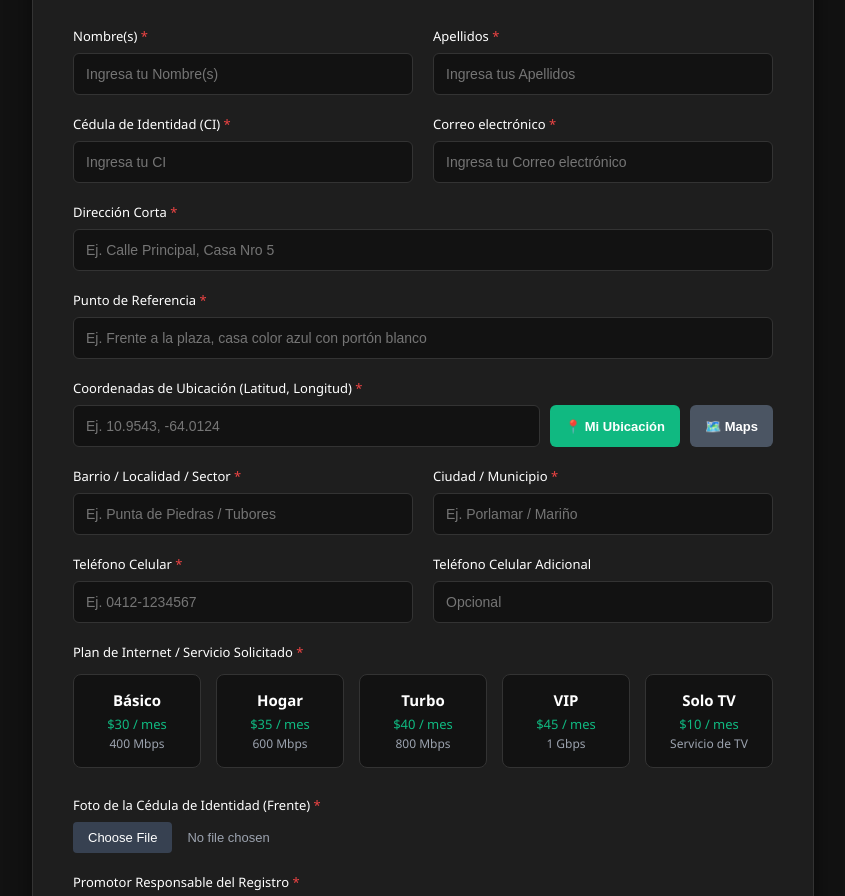
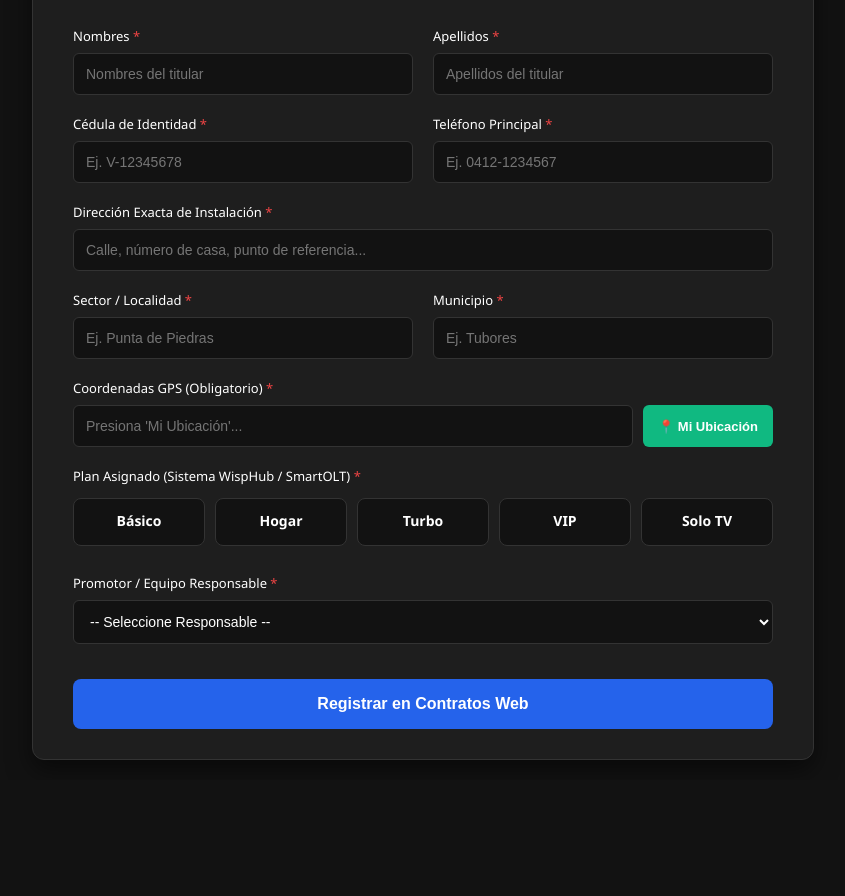
Before and after one commit to tecnicablepromotores-sys/encuesta, a plain HTML site: page index.html in a window 1280 px wide. Shown: the part 129-1025 px from the top of the page, without its empty margins (217-1062 px from the left). After the commit the page ends 909 px from the top, so only its background shows below. Drawn offline with Linux system fonts and the light colour scheme.

Commit message:
index.html

```diff
--- a/index.html
+++ b/index.html
@@ -3,9 +3,11 @@
 <head>
     <meta charset="UTF-8">
     <meta name="viewport" content="width=device-width, initial-scale=1.0">
-    <title>Solicitud de Conexión a Internet</title>
+    <title>Censo de Suscriptores | Conetcom & Tecnicable</title>
     <style>
-        /* TEMA OSCURO - REPLICA EXACTA DE LA INTERFAZ */
+        /* =========================================
+           TEMA OSCURO PROFESIONAL Y RESPONSIVO
+           ========================================= */
         :root {
             --bg-body: #121212;
             --bg-card: #1e1e1e;
@@ -50,6 +52,7 @@
             margin: 0 0 5px 0;
             font-size: 22px;
             font-weight: 600;
+            color: var(--accent-blue);
         }
 
         .form-header p {
@@ -96,17 +99,20 @@
             border-radius: 6px;
             font-size: 14px;
             transition: border-color 0.2s;
+            width: 100%;
+            box-sizing: border-box;
         }
 
         input:focus, select:focus {
             outline: none;
             border-color: var(--accent-blue);
+            box-shadow: 0 0 0 2px rgba(37, 99, 235, 0.2);
         }
 
-        /* Contenedor especial para coordenadas y botones */
+        /* Contenedor de Coordenadas GPS */
         .coord-container {
             display: grid;
-            grid-template-columns: 1fr auto auto;
+            grid-template-columns: 1fr auto;
             gap: 10px;
         }
 
@@ -122,18 +128,17 @@
             font-size: 13px;
             color: white;
             transition: 0.2s;
+            height: 100%;
         }
 
         .btn-green { background-color: var(--accent-green); }
         .btn-green:hover { background-color: var(--accent-green-hover); }
-        .btn-gray { background-color: #4b5563; }
-        .btn-gray:hover { background-color: #374151; }
 
-        /* Estilos para las tarjetas de Planes */
+        /* Selector de Planes (SmartOLT / WispHub) */
         .plans-grid {
             display: grid;
-            grid-template-columns: repeat(auto-fit, minmax(120px, 1fr));
-            gap: 15px;
+            grid-template-columns: repeat(auto-fit, minmax(110px, 1fr));
+            gap: 10px;
             margin-top: 5px;
         }
 
@@ -142,26 +147,16 @@
             background-color: var(--bg-input);
             border: 1px solid var(--border-color);
             border-radius: 8px;
-            padding: 15px;
+            padding: 12px;
             text-align: center;
             cursor: pointer;
             transition: all 0.2s;
         }
 
-        .plan-card:hover {
-            border-color: #555;
-        }
-
-        /* Ocultar el radio button real */
         .plan-card input[type="radio"] {
             position: absolute;
             opacity: 0;
             cursor: pointer;
-        }
-
-        /* Estilo cuando el radio está seleccionado */
-        .plan-card input[type="radio"]:checked + .plan-content {
-            border-color: var(--accent-green);
         }
 
         .plan-card:has(input[type="radio"]:checked) {
@@ -169,42 +164,9 @@
             background-color: rgba(37, 99, 235, 0.1);
         }
 
-        .plan-title {
-            display: block;
-            font-weight: bold;
-            font-size: 15px;
-            margin-bottom: 5px;
-        }
+        .plan-title { display: block; font-weight: bold; font-size: 14px; margin-bottom: 3px; }
 
-        .plan-price {
-            display: block;
-            color: var(--accent-green);
-            font-size: 13px;
-            margin-bottom: 2px;
-        }
-
-        .plan-desc {
-            display: block;
-            color: var(--text-muted);
-            font-size: 12px;
-        }
-
-        /* Archivo de subida */
-        input[type="file"] {
-            font-size: 13px;
-            color: var(--text-muted);
-        }
-        input[type="file"]::file-selector-button {
-            background-color: #374151;
-            color: white;
-            border: none;
-            padding: 8px 15px;
-            border-radius: 4px;
-            margin-right: 15px;
-            cursor: pointer;
-        }
-
-        /* Botón de envío */
+        /* Botón de Envío Principal */
         .btn-submit {
             width: 100%;
             background-color: var(--accent-blue);
@@ -215,19 +177,13 @@
             font-weight: bold;
             border-radius: 8px;
             cursor: pointer;
-            margin-top: 10px;
+            margin-top: 15px;
             transition: 0.2s;
         }
+        .btn-submit:hover { background-color: var(--accent-blue-hover); }
+        .btn-submit:disabled { background-color: #374151; cursor: not-allowed; }
 
-        .btn-submit:hover {
-            background-color: var(--accent-blue-hover);
-        }
-        .btn-submit:disabled {
-            background-color: #374151;
-            cursor: not-allowed;
-        }
-
-        /* Mensajes del sistema */
+        /* Alertas del Sistema */
         .alert {
             padding: 15px;
             border-radius: 6px;
@@ -239,11 +195,11 @@
         .alert-success { background-color: rgba(16, 185, 129, 0.2); color: #34d399; border: 1px solid #10b981; }
         .alert-error { background-color: rgba(239, 68, 68, 0.2); color: #f87171; border: 1px solid #ef4444; }
 
-        /* Responsividad para móviles */
         @media (max-width: 600px) {
             .grid-2-col { grid-template-columns: 1fr; }
             .coord-container { grid-template-columns: 1fr; }
             .btn-small { padding: 12px; justify-content: center; }
+            .plans-grid { grid-template-columns: 1fr 1fr; }
         }
     </style>
 </head>
@@ -251,148 +207,107 @@
 
     <div class="form-container">
         <div class="form-header">
-            <h2>Solicitud de Conexión a Internet</h2>
-            <p>Formulario de Registro y Afiliación de Clientes</p>
+            <h2>Censo de Suscriptores</h2>
+            <p>Registro Oficial de Contratos Web</p>
         </div>
 
-        <div id="msgSuccess" class="alert alert-success">¡Solicitud registrada correctamente en el sistema!</div>
-        <div id="msgError" class="alert alert-error">Error de conexión. Verifique los datos y reintente.</div>
+        <div id="msgSuccess" class="alert alert-success">¡Contrato registrado y enviado a la App exitosamente!</div>
+        <div id="msgError" class="alert alert-error">Error de conexión con la base de datos. Verifique su internet.</div>
 
-        <form id="registroClienteForm">
+        <form id="registroCensoForm">
 
             <div class="grid-2-col">
                 <div class="form-group">
-                    <label>Nombre(s) <span class="req">*</span></label>
-                    <input type="text" id="nombres" placeholder="Ingresa tu Nombre(s)" required>
+                    <label>Nombres <span class="req">*</span></label>
+                    <input type="text" id="nombres" placeholder="Nombres del titular" required>
                 </div>
                 <div class="form-group">
                     <label>Apellidos <span class="req">*</span></label>
-                    <input type="text" id="apellidos" placeholder="Ingresa tus Apellidos" required>
+                    <input type="text" id="apellidos" placeholder="Apellidos del titular" required>
                 </div>
             </div>
 
             <div class="grid-2-col">
                 <div class="form-group">
-                    <label>Cédula de Identidad (CI) <span class="req">*</span></label>
-                    <input type="text" id="cedula" placeholder="Ingresa tu CI" required>
+                    <label>Cédula de Identidad <span class="req">*</span></label>
+                    <input type="text" id="cedula" placeholder="Ej. V-12345678" required>
                 </div>
                 <div class="form-group">
-                    <label>Correo electrónico <span class="req">*</span></label>
-                    <input type="email" id="correo" placeholder="Ingresa tu Correo electrónico" required>
+                    <label>Teléfono Principal <span class="req">*</span></label>
+                    <input type="tel" id="telefono_principal" placeholder="Ej. 0412-1234567" required>
                 </div>
             </div>
 
             <div class="form-group">
-                <label>Dirección Corta <span class="req">*</span></label>
-                <input type="text" id="direccion" placeholder="Ej. Calle Principal, Casa Nro 5" required>
-            </div>
-
-            <div class="form-group">
-                <label>Punto de Referencia <span class="req">*</span></label>
-                <input type="text" id="referencia" placeholder="Ej. Frente a la plaza, casa color azul con portón blanco" required>
-            </div>
-
-            <div class="form-group">
-                <label>Coordenadas de Ubicación (Latitud, Longitud) <span class="req">*</span></label>
-                <div class="coord-container">
-                    <input type="text" id="coordenadas" placeholder="Ej. 10.9543, -64.0124" required>
-                    <button type="button" class="btn-small btn-green" id="btnGeolocalizar">📍 Mi Ubicación</button>
-                    <button type="button" class="btn-small btn-gray" id="btnMaps">🗺️ Maps</button>
-                </div>
+                <label>Dirección Exacta de Instalación <span class="req">*</span></label>
+                <input type="text" id="direccion" placeholder="Calle, número de casa, punto de referencia..." required>
             </div>
 
             <div class="grid-2-col">
                 <div class="form-group">
-                    <label>Barrio / Localidad / Sector <span class="req">*</span></label>
-                    <input type="text" id="sector" placeholder="Ej. Punta de Piedras / Tubores" required>
+                    <label>Sector / Localidad <span class="req">*</span></label>
+                    <input type="text" id="sector" placeholder="Ej. Punta de Piedras" required>
                 </div>
                 <div class="form-group">
-                    <label>Ciudad / Municipio <span class="req">*</span></label>
-                    <input type="text" id="ciudad" placeholder="Ej. Porlamar / Mariño" required>
-                </div>
-            </div>
-
-            <div class="grid-2-col">
-                <div class="form-group">
-                    <label>Teléfono Celular <span class="req">*</span></label>
-                    <input type="tel" id="telefono1" placeholder="Ej. 0412-1234567" required>
-                </div>
-                <div class="form-group">
-                    <label>Teléfono Celular Adicional</label>
-                    <input type="tel" id="telefono2" placeholder="Opcional">
+                    <label>Municipio <span class="req">*</span></label>
+                    <input type="text" id="ciudad" placeholder="Ej. Tubores" required>
                 </div>
             </div>
 
             <div class="form-group">
-                <label>Plan de Internet / Servicio Solicitado <span class="req">*</span></label>
+                <label>Coordenadas GPS (Obligatorio) <span class="req">*</span></label>
+                <div class="coord-container">
+                    <input type="text" id="coordenadas" placeholder="Presiona 'Mi Ubicación'..." required readonly>
+                    <button type="button" class="btn-small btn-green" id="btnGeolocalizar">📍 Mi Ubicación</button>
+                </div>
+            </div>
+
+            <div class="form-group">
+                <label>Plan Asignado (Sistema WispHub / SmartOLT) <span class="req">*</span></label>
                 <div class="plans-grid">
                     <label class="plan-card">
                         <input type="radio" name="plan" value="Basico" required>
-                        <span class="plan-content">
-                            <span class="plan-title">Básico</span>
-                            <span class="plan-price">$30 / mes</span>
-                            <span class="plan-desc">400 Mbps</span>
-                        </span>
+                        <span class="plan-content"><span class="plan-title">Básico</span></span>
                     </label>
                     <label class="plan-card">
                         <input type="radio" name="plan" value="Hogar">
-                        <span class="plan-content">
-                            <span class="plan-title">Hogar</span>
-                            <span class="plan-price">$35 / mes</span>
-                            <span class="plan-desc">600 Mbps</span>
-                        </span>
+                        <span class="plan-content"><span class="plan-title">Hogar</span></span>
                     </label>
                     <label class="plan-card">
                         <input type="radio" name="plan" value="Turbo">
-                        <span class="plan-content">
-                            <span class="plan-title">Turbo</span>
-                            <span class="plan-price">$40 / mes</span>
-                            <span class="plan-desc">800 Mbps</span>
-                        </span>
+                        <span class="plan-content"><span class="plan-title">Turbo</span></span>
                     </label>
                     <label class="plan-card">
                         <input type="radio" name="plan" value="VIP">
-                        <span class="plan-content">
-                            <span class="plan-title">VIP</span>
-                            <span class="plan-price">$45 / mes</span>
-                            <span class="plan-desc">1 Gbps</span>
-                        </span>
+                        <span class="plan-content"><span class="plan-title">VIP</span></span>
                     </label>
                     <label class="plan-card">
                         <input type="radio" name="plan" value="Solo TV">
-                        <span class="plan-content">
-                            <span class="plan-title">Solo TV</span>
-                            <span class="plan-price">$10 / mes</span>
-                            <span class="plan-desc">Servicio de TV</span>
-                        </span>
+                        <span class="plan-content"><span class="plan-title">Solo TV</span></span>
                     </label>
                 </div>
             </div>
 
             <div class="form-group">
-                <label>Foto de la Cédula de Identidad (Frente) <span class="req">*</span></label>
-                <input type="file" id="fotoCedula" accept="image/*" required>
-            </div>
-
-            <div class="form-group">
-                <label>Promotor Responsable del Registro <span class="req">*</span></label>
+                <label>Promotor / Equipo Responsable <span class="req">*</span></label>
                 <select id="promotor" required>
-                    <option value="" disabled selected>-- Selecciona el Promotor --</option>
-                    <option value="Promotor_A">Promotor Alfa</option>
-                    <option value="Promotor_B">Promotor Beta</option>
+                    <option value="" disabled selected>-- Seleccione Responsable --</option>
+                    <option value="Equipo_Calle_1">Equipo de Calle 1</option>
+                    <option value="Equipo_Calle_2">Equipo de Calle 2</option>
                     <option value="Oficina_Principal">Oficina Principal</option>
                 </select>
             </div>
 
-            <button type="submit" class="btn-submit" id="btnEnviar">Enviar Información</button>
+            <button type="submit" class="btn-submit" id="btnEnviar">Registrar en Contratos Web</button>
         </form>
     </div>
 
     <script type="module">
+        // Importación de módulos nativos
         import { initializeApp } from "https://www.gstatic.com/firebasejs/10.8.1/firebase-app.js";
-        import { getFirestore, collection, addDoc } from "https://www.gstatic.com/firebasejs/10.8.1/firebase-firestore.js";
+        import { getFirestore, collection, addDoc, serverTimestamp } from "https://www.gstatic.com/firebasejs/10.8.1/firebase-firestore.js";
 
-        // Configuración oficial de tu proyecto
+        // Configuración de tu proyecto exacto
         const firebaseConfig = {
             apiKey: "AIzaSyAbnLpJIPOxhf1Fe4DUWZkpGJ7Y871o52Y",
             authDomain: "formulario-9b119.firebaseapp.com",
@@ -402,15 +317,14 @@
             appId: "1:648279847643:web:802107ded1f0f5957f52fe"
         };
 
+        // Inicialización
         const app = initializeApp(firebaseConfig);
         const db = getFirestore(app);
 
-        // --- FUNCIONES DE LA INTERFAZ ---
-
-        // 1. Geolocalización Automática
+        // Lógica de Geolocalización
         document.getElementById('btnGeolocalizar').addEventListener('click', () => {
             const coordInput = document.getElementById('coordenadas');
-            coordInput.value = "Obteniendo ubicación...";
+            coordInput.value = "Capturando coordenadas...";
 
             if (navigator.geolocation) {
                 navigator.geolocation.getCurrentPosition(
@@ -419,22 +333,15 @@
                     },
                     (error) => {
                         coordInput.value = "";
-                        alert("No se pudo obtener la ubicación. Por favor, asegúrese de dar permisos al navegador o escríbala manualmente.");
+                        alert("Por favor active el GPS de su dispositivo para continuar.");
                     },
                     { enableHighAccuracy: true }
                 );
-            } else {
-                alert("La geolocalización no es soportada por este navegador.");
             }
         });
 
-        // 2. Abrir Google Maps
-        document.getElementById('btnMaps').addEventListener('click', () => {
-            window.open("https://www.google.com/maps", "_blank");
-        });
-
-        // --- PROCESAMIENTO DEL FORMULARIO ---
-        const formulario = document.getElementById('registroClienteForm');
+        // Evento de Envío del Formulario
+        const formulario = document.getElementById('registroCensoForm');
         const btnEnviar = document.getElementById('btnEnviar');
         const msgSuccess = document.getElementById('msgSuccess');
         const msgError = document.getElementById('msgError');
@@ -442,57 +349,52 @@
         formulario.addEventListener('submit', async (e) => {
             e.preventDefault();
 
-            btnEnviar.textContent = "Procesando Solicitud...";
+            // Bloqueo de botón durante el proceso
+            btnEnviar.textContent = "Guardando en Base de Datos...";
             btnEnviar.disabled = true;
 
-            // Extraer el plan seleccionado de los radio buttons
+            // Extraer el plan (Básico, Hogar, Turbo, VIP o Solo TV)
             const planSeleccionado = document.querySelector('input[name="plan"]:checked').value;
 
-            // Extraer el nombre del archivo de la cédula (Temporal hasta habilitar Storage)
-            const archivoInput = document.getElementById('fotoCedula');
-            const nombreArchivo = archivoInput.files.length > 0 ? archivoInput.files[0].name : "Sin archivo";
-
+            // Estructurar el Payload que leerá la APK
             const payloadCliente = {
-                nombres: document.getElementById('nombres').value,
-                apellidos: document.getElementById('apellidos').value,
-                cedula: document.getElementById('cedula').value,
-                correo: document.getElementById('correo').value,
-                direccion: document.getElementById('direccion').value,
-                referencia: document.getElementById('referencia').value,
-                coordenadas: document.getElementById('coordenadas').value,
-                sector: document.getElementById('sector').value,
-                ciudad: document.getElementById('ciudad').value,
-                telefono_principal: document.getElementById('telefono1').value,
-                telefono_adicional: document.getElementById('telefono2').value,
+                nombres: document.getElementById('nombres').value.trim(),
+                apellidos: document.getElementById('apellidos').value.trim(),
+                cedula: document.getElementById('cedula').value.trim(),
+                telefono_principal: document.getElementById('telefono_principal').value.trim(),
+                direccion: document.getElementById('direccion').value.trim(),
+                sector: document.getElementById('sector').value.trim(),
+                ciudad: document.getElementById('ciudad').value.trim(),
+                coordenadas: document.getElementById('coordenadas').value.trim(),
                 plan_asignado: planSeleccionado,
-                foto_cedula_ref: nombreArchivo,
                 promotor: document.getElementById('promotor').value,
-                fecha_registro: new Date().toISOString()
+                estado_sistema: "Pendiente de Auditoría",
+                fecha_registro: serverTimestamp() // Sincronización perfecta de tiempo
             };
 
             try {
-                // Guardar en la colección "Solicitudes_Afiliacion"
-                const docRef = await addDoc(collection(db, "Solicitudes_Afiliacion"), payloadCliente);
+                // INSERCIÓN EXACTA A LA COLECCIÓN "Contratos_Web"
+                await addDoc(collection(db, "Contratos_Web"), payloadCliente);
 
+                // Respuesta visual de éxito
                 msgSuccess.style.display = 'block';
                 msgError.style.display = 'none';
                 formulario.reset();
                 window.scrollTo({ top: 0, behavior: 'smooth' });
 
-                setTimeout(() => { msgSuccess.style.display = 'none'; }, 5000);
+                setTimeout(() => { msgSuccess.style.display = 'none'; }, 4000);
 
             } catch (error) {
-                console.error("Error al registrar: ", error);
-                msgError.textContent = "Error de conexión: " + error.message;
+                console.error("Fallo en la transacción: ", error);
+                msgError.textContent = "Error de red: " + error.message;
                 msgError.style.display = 'block';
                 msgSuccess.style.display = 'none';
                 window.scrollTo({ top: 0, behavior: 'smooth' });
             } finally {
-                btnEnviar.textContent = "Enviar Información";
+                btnEnviar.textContent = "Registrar en Contratos Web";
                 btnEnviar.disabled = false;
             }
         });
     </script>
 </body>
 </html>
-</html>
```
